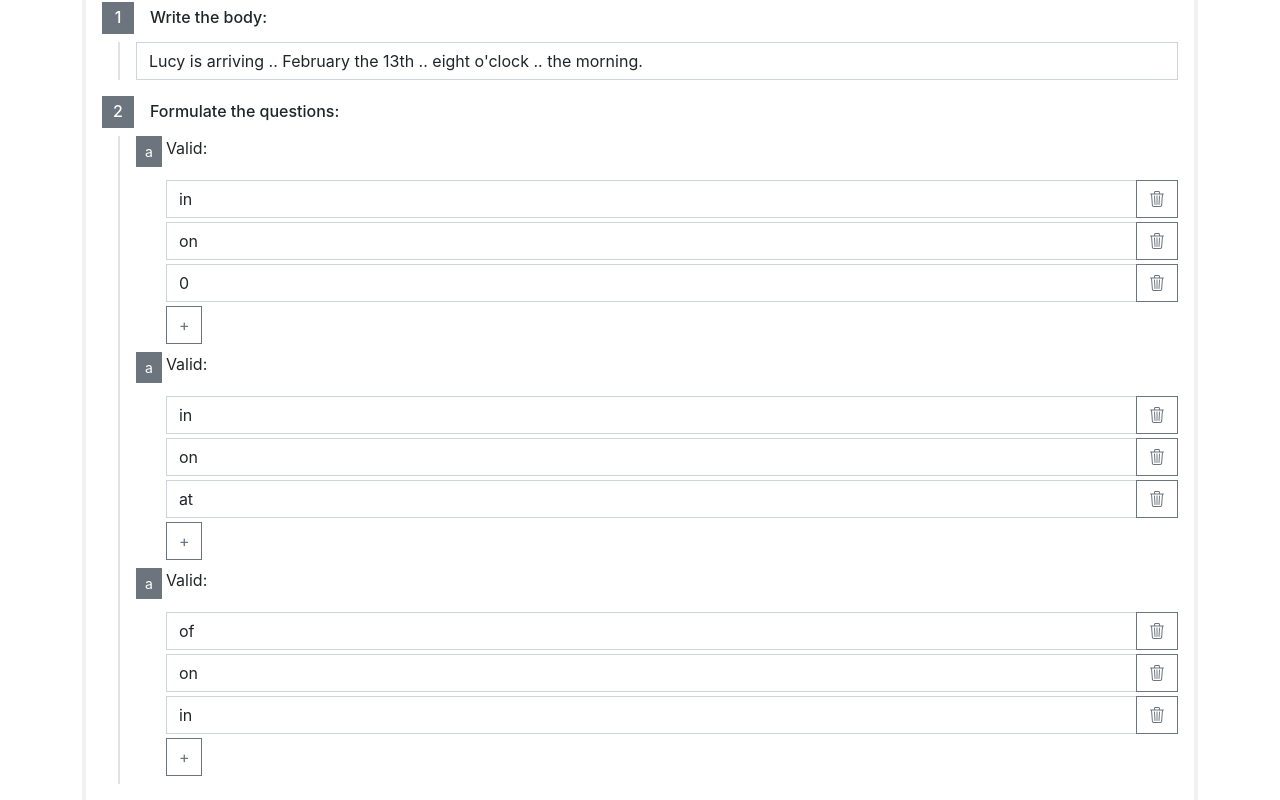
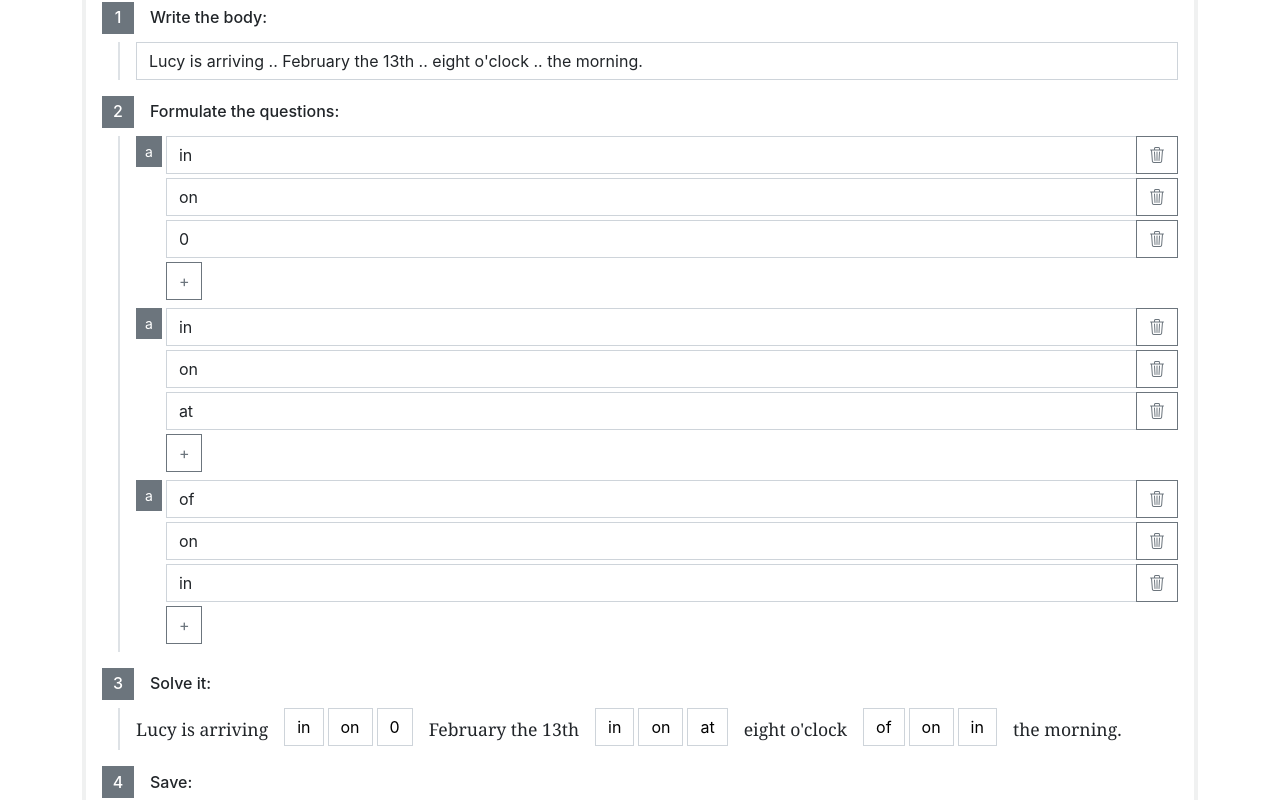
Before and after one commit to enrico-bottani/kisa-exercise, a React (Create React App) app: page / in a window 1280 px wide. Shown: the part 220-1020 px from the top of the page. Built offline with nearby package versions, Linux system fonts and the light colour scheme.

Commit message:
Preview ref.

```diff
--- a/src/components/exercise/common/todo/preview/RCEditorPreviewWrapper.tsx
+++ b/src/components/exercise/common/todo/preview/RCEditorPreviewWrapper.tsx
@@ -34,7 +34,7 @@ function RCEditorPreviewWrapper(props: Props) {
         })
     )
     return (
-        <div className="container">
+        <div className="container ps-0">
             <div className="row gx-3">
                 {children}
             </div>
--- a/src/components/exercise/editors/rc/exercise/sentence/gaps/choices/RCChoicesEditor.tsx
+++ b/src/components/exercise/editors/rc/exercise/sentence/gaps/choices/RCChoicesEditor.tsx
@@ -24,7 +24,6 @@ function RCChoicesEditor({ rcAnswerableDto, id }: Props) {
 
     return (<div className="container gx-0">
         <div className="row gy-1">
-            {valid && <p>Valid:</p>}
             {choices}
             <div className="col-12">
                 <button className="btn btn-outline-secondary rounded-0">+</button>
```
